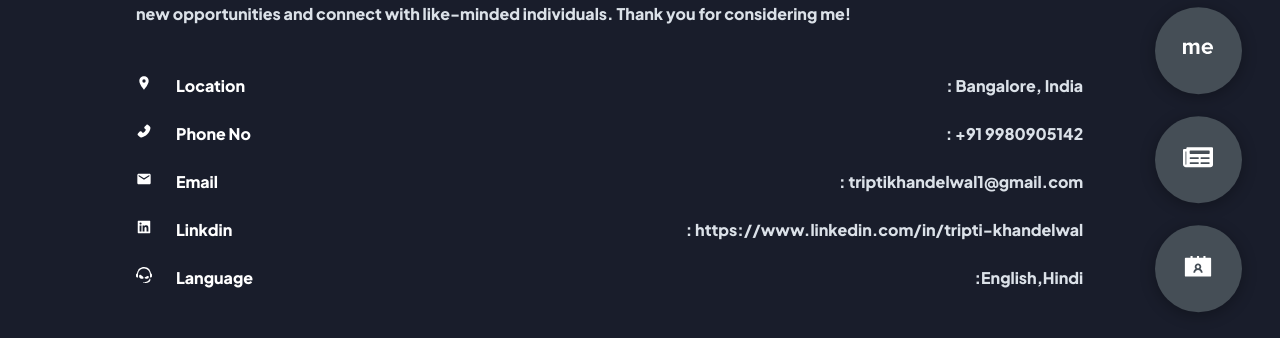
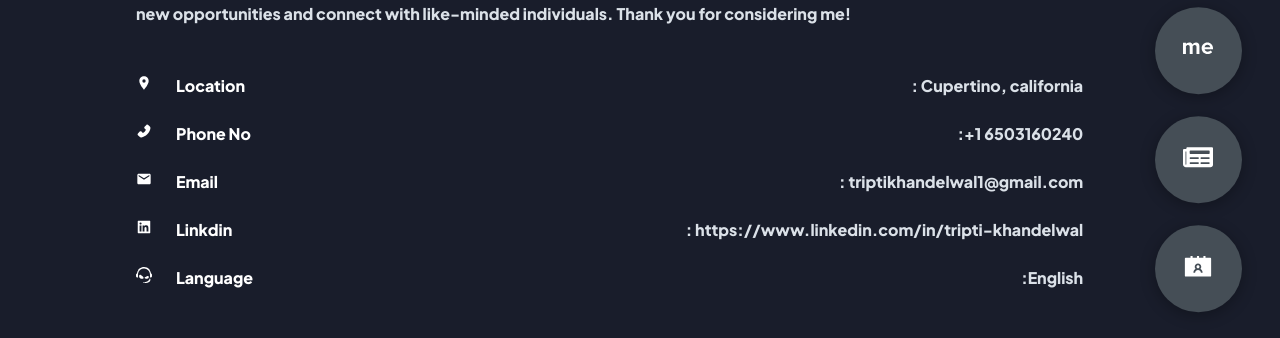
Before and after one commit to Tripti2016/tripti-Portfolio, a Next.js app: page /contact in a window 1280 px wide. Shown: the part 295-633 px from the top of the page. Built offline with nearby package versions, Linux system fonts and the light colour scheme.

Commit message:
Update page.jsx

```diff
--- a/src/app/contact/page.jsx
+++ b/src/app/contact/page.jsx
@@ -31,14 +31,14 @@ const page = () => {
                     Location
                   </div>
 
-                  <p>: Bangalore, India</p>
+                  <p>: Cupertino, california</p>
                 </div>
                 <div className="contact-item">
                   <div className="icon">
                   <AiFillPhone />
                     Phone No
                   </div>
-                  <p>: +91 9980905142</p>
+                  <p>:+1 6503160240</p>
                 </div>
                 <div className="contact-item">
                   <div className="icon">
@@ -71,7 +71,7 @@ const page = () => {
                      <span>Language</span>
                   </div>
                   <p>
-                    <span>:English,Hindi</span>
+                    <span>:English</span>
                   </p>
                 </div>
               </div>
```
